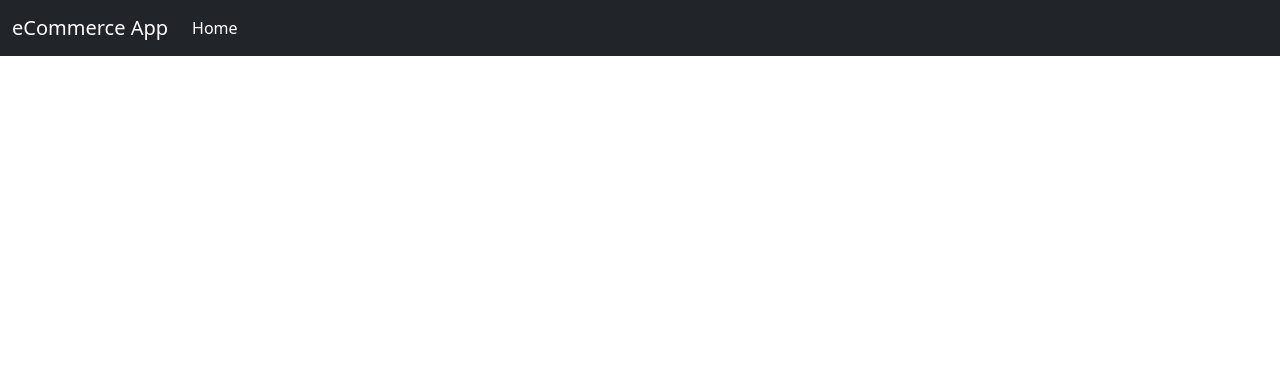
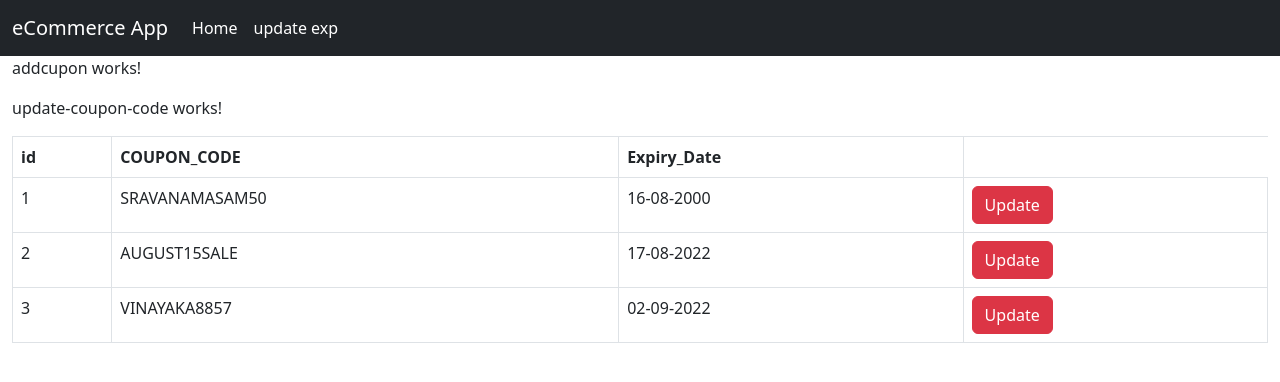
Before and after one commit to batch-072022/ecommerceapp-ui, an Angular app: page /addcupon in a window 1280 px wide. Before the commit this address led to /. Shown: the top 382 px of the page. Built offline with nearby package versions, Linux system fonts and the light colour scheme.

Commit message:
exiprydate

```diff
--- a/angular.json
+++ b/angular.json
@@ -97,5 +97,8 @@
         }
       }
     }
+  },
+  "cli": {
+    "analytics": "d36db86d-7c6e-455d-8edc-f21eb31d6f06"
   }
 }
--- /dev/null
+++ b/src/app/addcupon/addcupon.component.html
@@ -0,0 +1,38 @@
+<p>addcupon works!</p>
+<p>update-coupon-code works!</p>
+
+<table class="table table-bordered" *ngIf="coupons">
+
+  <thead>
+
+    <tr>
+      <th>id</th>
+      <th>COUPON_CODE</th>
+      <th>Expiry_Date</th>
+
+    </tr>
+
+  </thead>
+
+  <tbody>
+
+    <tr *ngFor="let u of coupons;let i=index">
+
+            <td>{{u.id}}</td>
+
+            <td>{{u.CouponId}}</td>
+            <td>{{u.exp}}</td>
+            <td>
+
+                <button type="button" class="btn btn-danger"
+
+                (click)="Updateexp()">Update</button>
+
+              </td>
+
+        </tr>
+
+
+  </tbody>
+
+</table>
--- /dev/null
+++ b/src/app/addcupon/addcupon.component.ts
@@ -0,0 +1,23 @@
+import { Component, OnInit } from '@angular/core';
+
+@Component({
+  selector: 'app-addcupon',
+  templateUrl: './addcupon.component.html',
+  styleUrls: ['./addcupon.component.css']
+})
+export class AddcuponComponent implements OnInit {
+
+  constructor() { }
+
+  ngOnInit(): void {
+  }
+coupons=[
+  {id:"1",CouponId:"SRAVANAMASAM50",exp:"16-08-2000"},
+  {id:"2",CouponId:"AUGUST15SALE",  exp:"17-08-2022"},
+  {id:"3",CouponId:"VINAYAKA8857",  exp:"02-09-2022"}
+
+]
+Updateexp(){
+  alert("Sucessfully updated expiry")
+}
+}
--- a/src/app/app-routing.module.ts
+++ b/src/app/app-routing.module.ts
@@ -1,9 +1,11 @@
 import { NgModule } from '@angular/core';
 import { RouterModule, Routes } from '@angular/router';
+import { AddcuponComponent } from './addcupon/addcupon.component';
 import { HomeComponent } from './home/home.component';
 
 const routes: Routes = [
   {path:'home', component: HomeComponent},
+  {path:'addcupon', component: AddcuponComponent},
   {path:'', redirectTo:'home', pathMatch:'full'}
 ];
 
--- a/src/app/app.module.ts
+++ b/src/app/app.module.ts
@@ -7,11 +7,13 @@ import { AppComponent } from './app.component';
 import { HeaderComponent } from './header/header.component';
 import { HomeComponent } from './home/home.component';
 import { HttpClientModule } from '@angular/common/http';
+import { AddcuponComponent } from './addcupon/addcupon.component';
 @NgModule({
   declarations: [
     AppComponent,
     HeaderComponent,
-    HomeComponent
+    HomeComponent,
+    AddcuponComponent
   ],
   imports: [
     BrowserModule,
--- a/src/app/header/header.component.html
+++ b/src/app/header/header.component.html
@@ -9,6 +9,9 @@
           <li class="nav-item">
             <a class="nav-link active" aria-current="page" routerLink="/home">Home</a>
           </li>
+          <li class="nav-item">
+            <a class="nav-link active" aria-current="page" routerLink="/addcupon">update exp </a>
+          </li>
           <!-- <li class="nav-item">
             <a class="nav-link" href="#">Link</a>
           </li> -->
```
Also changed, not shown: src/app/addcupon/addcupon.component.css (added), 2 other files (tests, documents, lock files or other folders).
